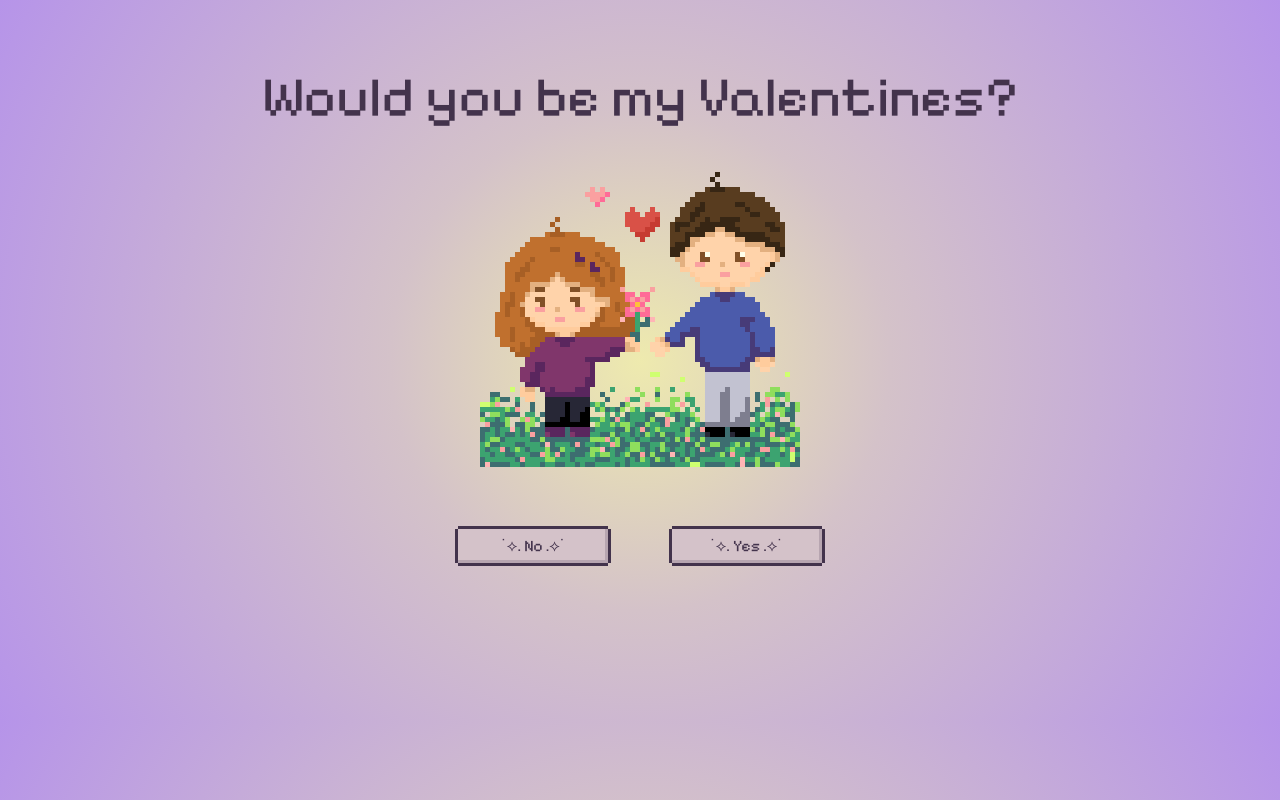
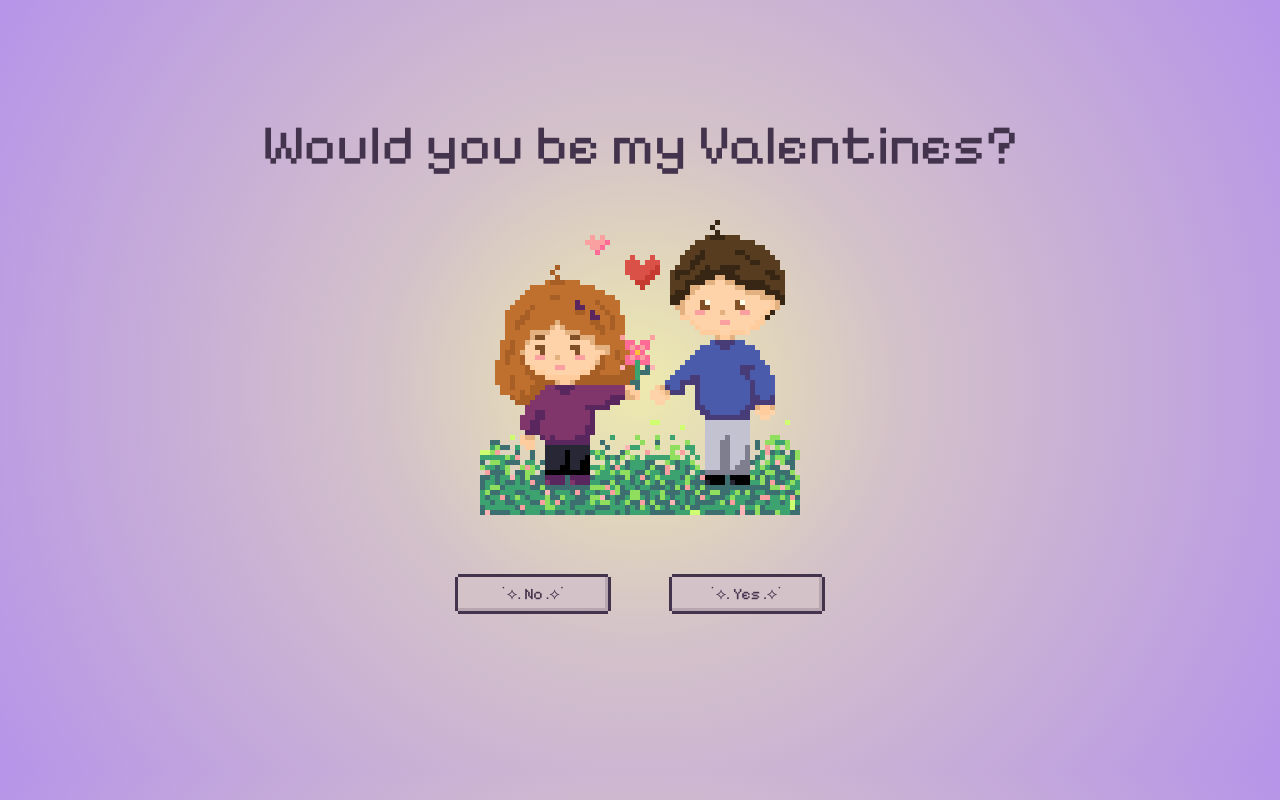
Before and after one commit to michaellamedina/my-valentines-2026, a plain HTML site: page index.html in a window 1280 px wide. Drawn offline with nearby package versions, Linux system fonts and the light colour scheme.

Commit message:
Change row class from 'p-3' to 'm-5 p-3'

```diff
--- a/index.html
+++ b/index.html
@@ -25,7 +25,7 @@
   <body>
     <div class="container-fluid text-center p-5">
       <!-- question -->
-      <div class="row p-3">
+      <div class="row m-5 p-3">
         <div class="col">
           <h1 class="display-4">Would you be my Valentines?</h1>
         </div>
```
